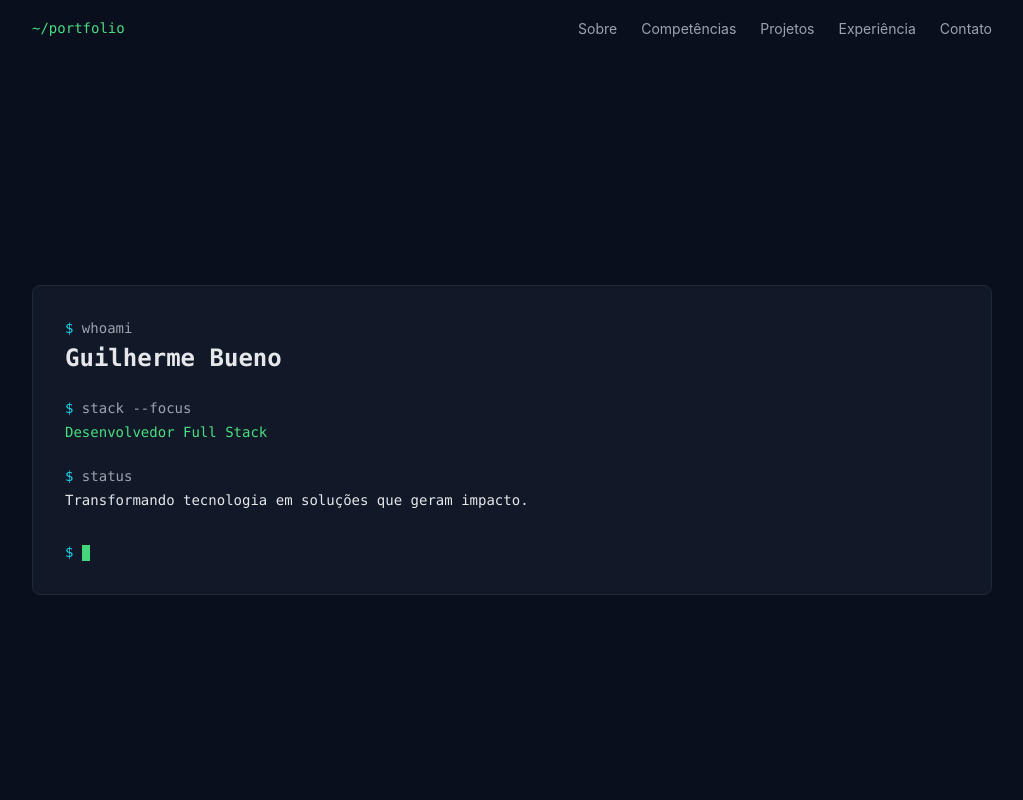
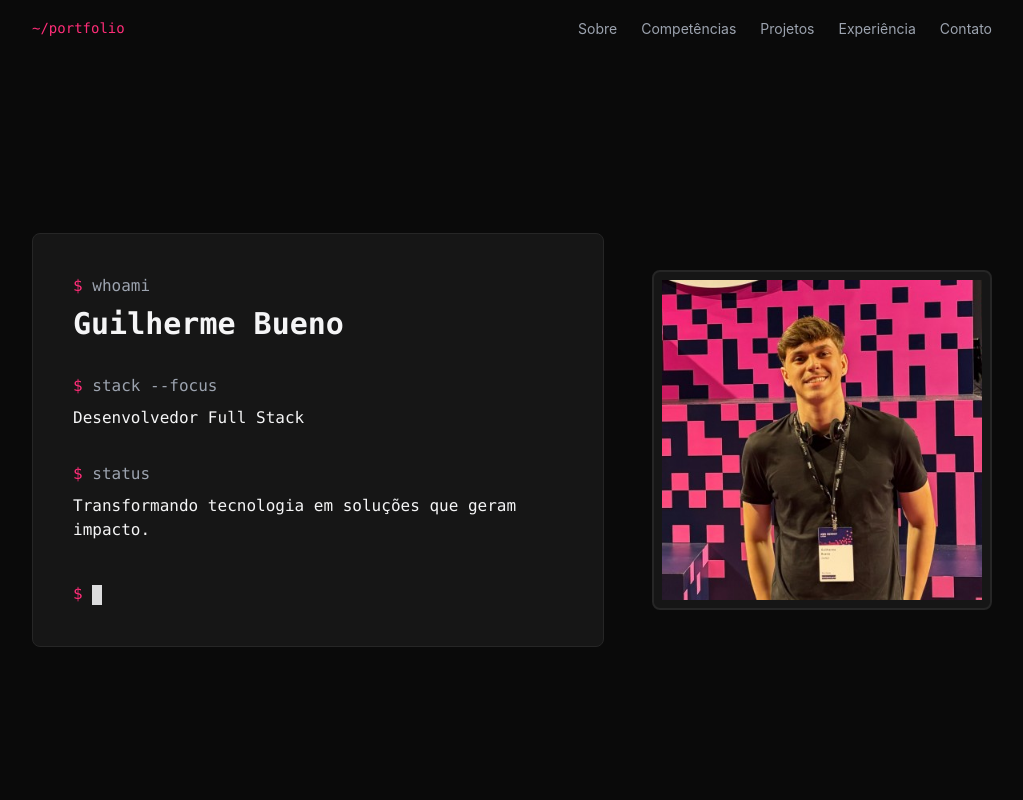
Before and after one commit to guibuenoc/portfolio, a React (Vite) app: page / in a window 1280 px wide. Shown: the top 800 px of the page, without its empty margins (128-1151 px from the left). Built offline with nearby package versions, Linux system fonts and the light colour scheme.

Commit message:
style: refina visual do portfólio com paleta clean e detalhes em rosa

```diff
--- a/src/App.tsx
+++ b/src/App.tsx
@@ -4,6 +4,8 @@ import { About } from './components/About'
 import { Skills } from './components/Skills'
 import { Projects } from './components/Projects'
 import { Experience } from './components/Experience'
+import { Contact } from './components/Contact'
+import { Footer } from './components/Footer'
 
 function App() {
   return (
@@ -14,6 +16,8 @@ function App() {
       <Skills />
       <Projects />
       <Experience />
+      <Contact />
+      <Footer />
     </main>
   )
 }
--- a/src/components/About.tsx
+++ b/src/components/About.tsx
@@ -41,6 +41,8 @@ export function About() {
           </div>
         </div>
 
+        <div className="space-y-6">
+
           <div className="rounded-lg border border-border bg-surface p-6 font-mono text-sm">
             <p className="text-muted">
               <span className="text-accent">$</span> cat info.txt
@@ -58,6 +60,7 @@ export function About() {
             </ul>
           </div>
         </div>
+      </div>
     </Section>
   )
 }
--- /dev/null
+++ b/src/components/Contact.tsx
@@ -0,0 +1,54 @@
+import { profile } from '../data/profile'
+import { Section } from './section'
+import { SectionTitle } from './SectionTitle'
+
+export function Contact() {
+  return (
+    <Section id="contato">
+      <SectionTitle
+        number="05"
+        title="Contato"
+        subtitle="Vamos conversar?"
+      />
+
+      <div className="rounded-lg border border-border bg-surface p-6 font-mono text-sm sm:p-8">
+        <p className="text-muted">
+          <span className="text-accent">$</span> contato --info
+        </p>
+        <div className="mt-6 space-y-4">
+          <p>
+            <span className="text-terminal">email:</span>{' '}
+            <a
+              href={`mailto:${profile.email}`}
+              className="text-accent hover:underline"
+            >
+              {profile.email}
+            </a>
+          </p>
+          <p>
+            <span className="text-terminal">github:</span>{' '}
+            <a
+              href={profile.social.github}
+              target="_blank"
+              rel="noreferrer"
+              className="text-accent hover:underline"
+            >
+              {profile.social.github}
+            </a>
+          </p>
+          <p>
+            <span className="text-terminal">linkedin:</span>{' '}
+            <a
+              href={profile.social.linkedin}
+              target="_blank"
+              rel="noreferrer"
+              className="text-accent hover:underline"
+            >
+              {profile.social.linkedin}
+            </a>
+          </p>
+        </div>
+      </div>
+    </Section>
+  )
+}
--- /dev/null
+++ b/src/components/Footer.tsx
@@ -0,0 +1,18 @@
+import { profile } from '../data/profile'
+
+export function Footer() {
+  return (
+    <footer className="border-t border-border py-8">
+      <div className="mx-auto flex w-full max-w-5xl flex-col items-center justify-between gap-4 px-4 sm:flex-row sm:px-6 lg:px-8">
+        <p className="font-mono text-xs text-muted">
+          <span className="text-terminal">~/portfolio</span> ©{' '}
+          {new Date().getFullYear()} {profile.name}
+        </p>
+        <p className="font-mono text-xs text-muted">
+          construído com <span className="text-accent">React</span> +{' '}
+          <span className="text-accent">Tailwind</span>
+        </p>
+      </div>
+    </footer>
+  )
+}
--- a/src/components/Hero.tsx
+++ b/src/components/Hero.tsx
@@ -3,29 +3,39 @@ import { profile } from '../data/profile'
 export function Hero() {
   return (
     <section id="top" className="flex min-h-screen items-center pt-20">
-      <div className="mx-auto w-full max-w-5xl px-4 sm:px-6 lg:px-8">
-        <div className="rounded-lg border border-border bg-surface p-6 font-mono text-sm sm:p-8">
+      <div className="mx-auto flex w-full max-w-5xl flex-col items-center justify-between gap-12 px-4 sm:flex-row sm:px-6 lg:px-8">
+        <div className="w-fit rounded-lg border border-border bg-surface p-8 font-mono text-base sm:p-10">
           <p className="text-muted">
             <span className="text-accent">$</span> whoami
           </p>
-          <p className="mt-1 text-xl font-bold text-text sm:text-2xl">
+          <p className="mt-2 text-2xl font-bold text-text sm:text-3xl">
             {profile.name}
           </p>
 
-          <p className="mt-6 text-muted">
+          <p className="mt-8 text-muted">
             <span className="text-accent">$</span> stack --focus
           </p>
-          <p className="mt-1 text-terminal">{profile.role}</p>
+          <p className="mt-2 text-terminal">{profile.role}</p>
 
-          <p className="mt-6 text-muted">
+          <p className="mt-8 text-muted">
             <span className="text-accent">$</span> status
           </p>
-          <p className="mt-1 text-text">{profile.tagline}</p>
+          <p className="mt-2 text-text">{profile.tagline}</p>
 
-          <p className="mt-8 text-muted">
+          <p className="mt-10 text-muted">
             <span className="text-accent">$</span>{' '}
-            <span className="inline-block h-4 w-2 animate-pulse bg-terminal align-middle" />
+            <span className="inline-block h-5 w-2.5 animate-pulse bg-terminal align-middle" />
           </p>
+        </div>
+
+        <div className="group shrink-0">
+          <div className="overflow-hidden rounded-lg border-2 border-border bg-surface p-2 transition-all duration-300 group-hover:border-accent group-hover:shadow-lg">
+            <img
+              src="/foto.jpg"
+              alt={profile.name}
+              className="aspect-square w-64 object-cover transition-transform duration-300 group-hover:scale-105 sm:w-80"
+            />
+          </div>
         </div>
       </div>
     </section>
--- a/src/components/Navbar.tsx
+++ b/src/components/Navbar.tsx
@@ -26,7 +26,7 @@ export function Navbar() {
       }`}
     >
       <nav className="mx-auto flex w-full max-w-5xl items-center justify-between px-4 py-4 sm:px-6 lg:px-8">
-        <a href="#top" className="font-mono text-sm text-terminal">
+        <a href="#top" className="font-mono text-sm text-accent">
           ~/portfolio
         </a>
         <ul className="hidden items-center gap-6 sm:flex">
--- a/src/index.css
+++ b/src/index.css
@@ -1,13 +1,13 @@
 @import "tailwindcss";
 
 @theme {
-  --color-background: #0a0f1e;   /* fundo da página (azul bem escuro) */
-  --color-surface: #111827;      /* fundo dos cards */
-  --color-border: #1f2937;       /* bordas sutis */
-  --color-accent: #22d3ee;       /* cor de destaque (ciano) */
-  --color-terminal: #4ade80;     /* verde do terminal */
-  --color-text: #e5e7eb;         /* texto principal */
-  --color-muted: #9ca3af;        /* texto secundário */
+  --color-background: #0a0a0a;
+  --color-surface: #161616;
+  --color-border: #262626;
+  --color-text: #f5f5f6;
+  --color-muted: #9ca3af;
+  --color-accent: #ff2d78;
+  --color-terminal: #f5f5f6;
 }
 
 html {
```
Also changed, not shown: public/foto.jpg (added). Lines whose indentation alone changed are shown as unchanged.
